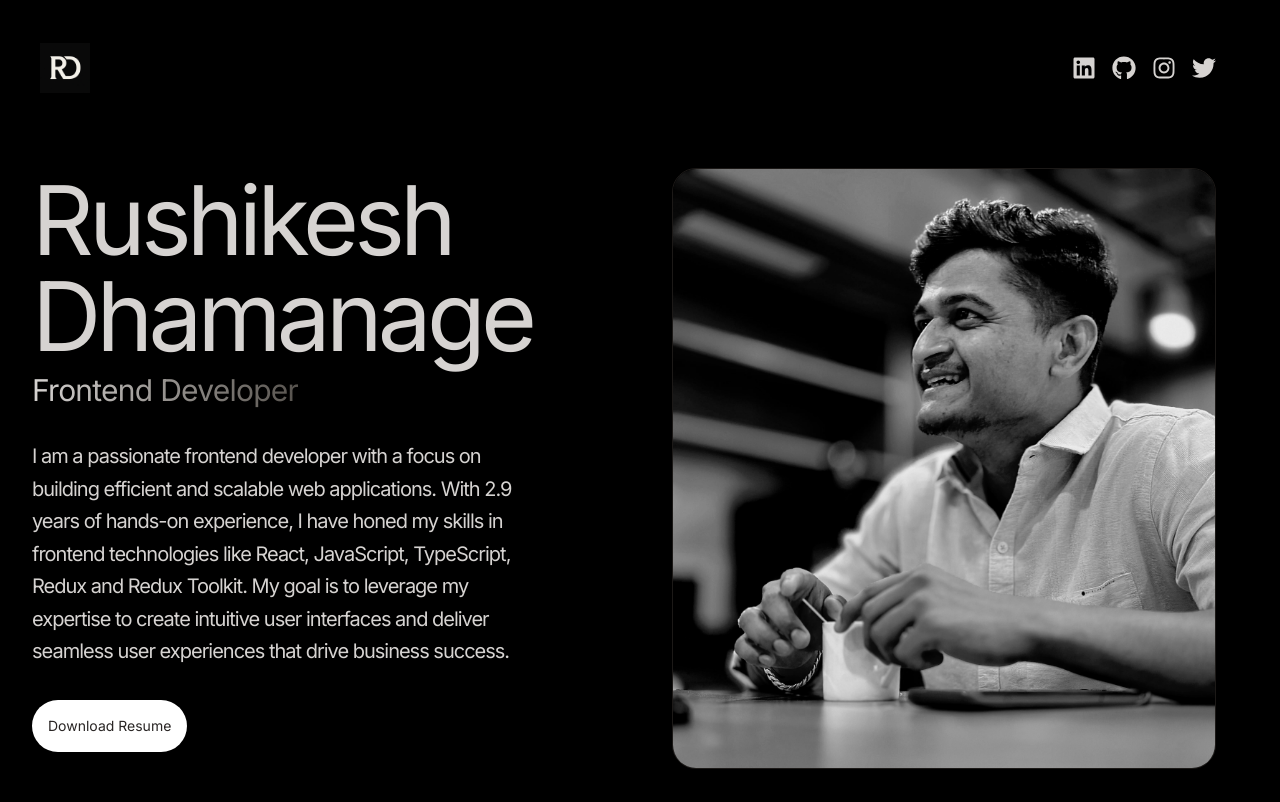
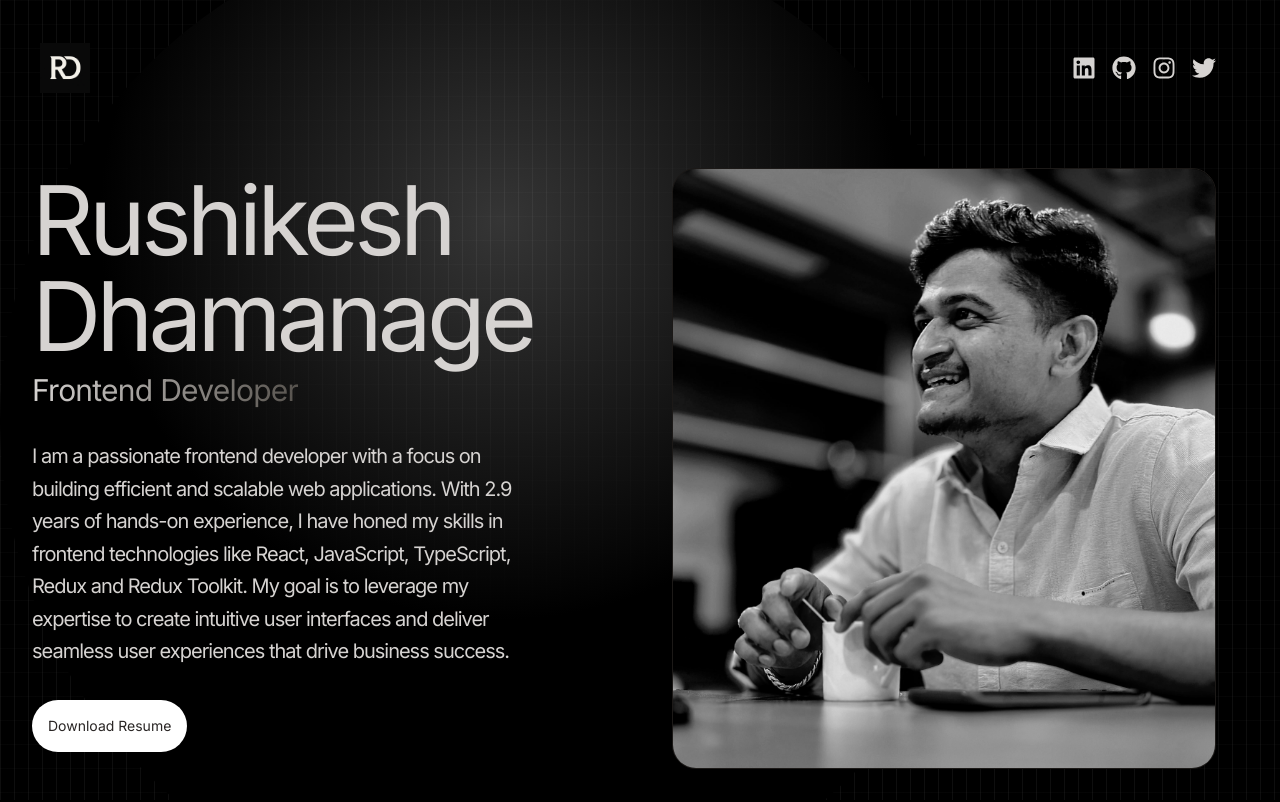
Before and after one commit to RushiDD/my-portfolio, a React (Vite) app: page / in a window 1280 px wide. Shown: the top 802 px of the page. Built offline with nearby package versions, Linux system fonts and the light colour scheme.

Commit message:
Contact Component

```diff
--- a/src/App.jsx
+++ b/src/App.jsx
@@ -1,22 +1,17 @@
-import Experience from "./components/Experience";
 import Hero from "./components/Hero";
 import Navbar from "./components/Navbar";
 import Projects from "./components/Projects";
 import Technologies from "./components/Technologies";
+import Experience from "./components/Experience";
+import Contact from "./components/Contact";
 
 export default function App() {
   return (
     <div className="overflow-x-hidden text-stone-300 antialised">
       <div className="fixed inset-0 -z-10">
-        <div class="relative h-full w-full bg-black">
-          <div
-            class="absolute bottom-0 left-0 right-0 top-0 bg-[linear-gradient(to_right,#4f4f4f2e_1px,
-          transparent_1px),linear-gradient(to_bottom,#8080800a_1px,transparent_1px)] bg-[size:14px_24px]"
-          ></div>
-          <div
-            class="absolute left-0 right-0 top-[-10%] h-[1000px] w-[1000px] rounded-full bg-[radial-
-          gradient(circle_400px_at_50%_300px,#fbfbfb36,#000)]"
-          ></div>
+        <div className="relative h-full w-full bg-black">
+          <div className="absolute bottom-0 left-0 right-0 top-0 bg-[linear-gradient(to_right,#4f4f4f2e_1px,transparent_1px),linear-gradient(to_bottom,#8080800a_1px,transparent_1px)] bg-[size:14px_24px]"></div>
+          <div className="absolute left-0 right-0 top-[-10%] h-[1000px] w-[1000px] rounded-full bg-[radial-gradient(circle_400px_at_50%_300px,#fbfbfb36,#000)]"></div>
         </div>
       </div>
 
@@ -26,6 +21,7 @@ export default function App() {
         <Technologies />
         <Projects />
         <Experience />
+        <Contact />
       </div>
     </div>
   );
--- /dev/null
+++ b/src/components/Contact.jsx
@@ -0,0 +1,16 @@
+import { CONTACT } from "../constants";
+
+export default function Contact() {
+  return (
+    <div className="border-t border-stone-900 pb-20">
+      <h2 className="my-20 text-center text-4xl">Get in Touch</h2>
+      <div className="text-center tracking-tighter">
+        <p className="my-4">{CONTACT.address}</p>
+        <p className="my-4">{CONTACT.phoneNo}</p>
+        <a href="#" className="border-b">
+          {CONTACT.email}
+        </a>
+      </div>
+    </div>
+  );
+}
```
